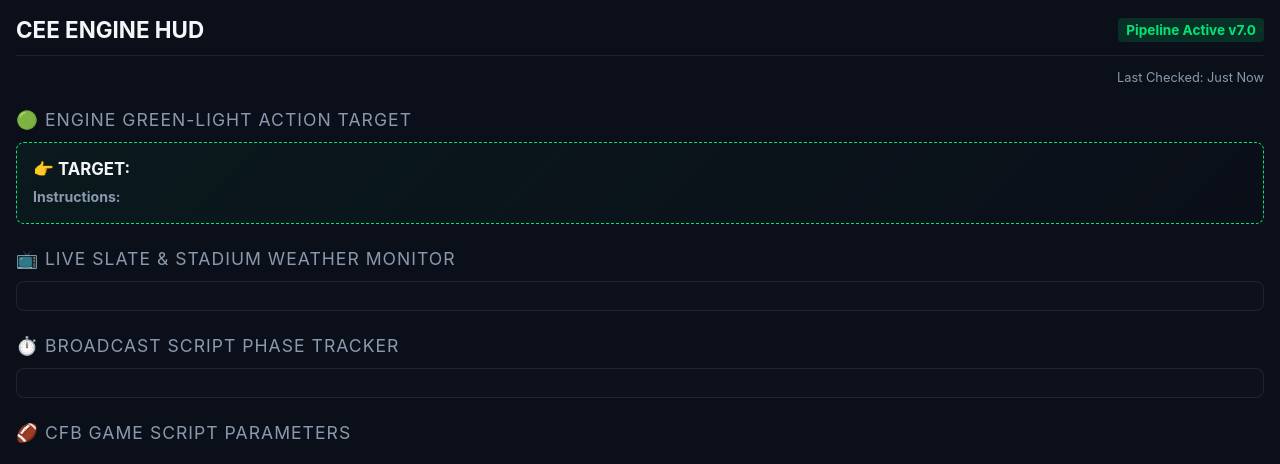
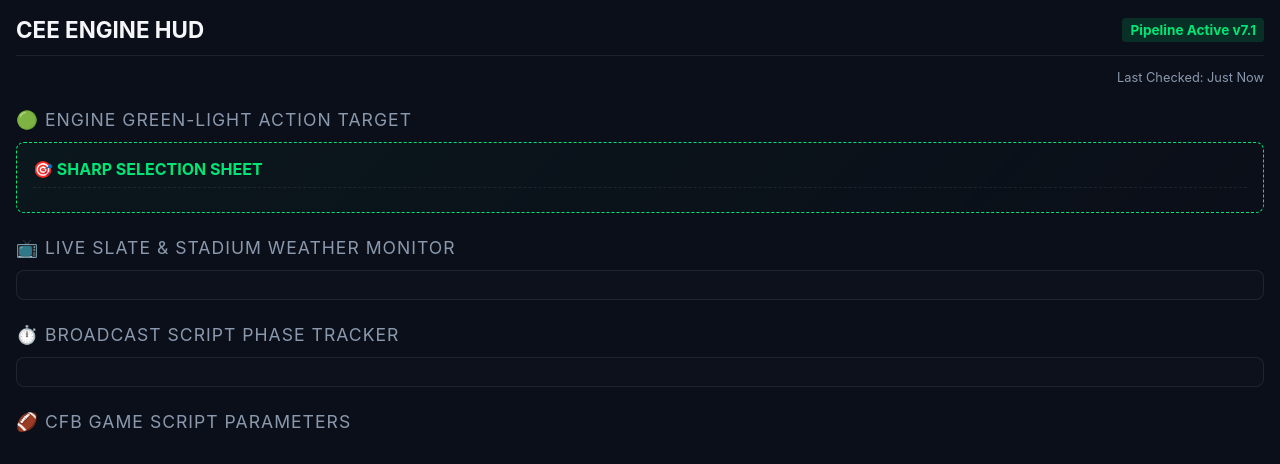
Before and after one commit to matty48653-design/Cee-app, a Flask app: template templates/dashboard.html in a window 1280 px wide. Shown: the top 464 px of the page. Run offline with Flask 3, Linux system fonts and the light colour scheme; the template is opened without the code that fills it, so the values that code supplies are empty.

Commit message:
Refactor dashboard HTML and CSS for updates
Updated dashboard styling and modified action card layout.

```diff
--- a/templates/dashboard.html
+++ b/templates/dashboard.html
@@ -85,37 +85,50 @@
         }
         .grid-row:last-child { border-bottom: none; }
 
-        /* 🚨 Dead-Simple Recommendation Box Styling */
         .action-card {
-            background: linear-gradient(135deg, rgba(0,230,118,0.05) 0%, rgba(11,15,25,0.5) 100%);
+            background: linear-gradient(135deg, rgba(0,230,118,0.04) 0%, rgba(11,15,25,0.6) 100%);
             border: 1px dashed var(--accent-green);
             border-radius: 8px;
             padding: 16px;
             margin-top: 10px;
         }
+        .line-item {
+            padding: 10px 0;
+            border-bottom: 1px solid rgba(255,255,255,0.03);
+        }
+        .line-item:last-child { border-bottom: none; }
     </style>
 </head>
 <body>
 
     <div class="header">
         <h1 style="font-size: 1.4rem; margin: 0;">CEE ENGINE HUD</h1>
-        <div class="badge" id="pipeline-badge">Pipeline Active v7.0</div>
+        <div class="badge" id="pipeline-badge">Pipeline Active v7.1</div>
     </div>
 
     <div class="status-container">
         Last Checked: <span id="sync-time">Just Now</span>
     </div>
 
-    <!-- 🚨 THE DEAD-SIMPLE GREEN LIGHT TARGET BLOCK -->
+    <!-- 🚨 MASTER ACTION SHEET: MULTI-LINE SELECTIONS -->
     <div class="section-title">🟢 Engine Green-Light Action Target</div>
     <div class="action-card">
-        <div style="display: flex; justify-content: space-between; font-weight: bold; margin-bottom: 8px;">
-            <span style="color: var(--text-main); font-size: 1.05rem;">👉 TARGET: {{ alert.best_play }}</span>
+        <div style="display: flex; justify-content: space-between; font-weight: bold; border-bottom: 1px dashed var(--border-color); padding-bottom: 8px; margin-bottom: 8px;">
+            <span style="color: var(--accent-green); font-size: 1rem;">🎯 SHARP SELECTION SHEET</span>
             <span style="color: {{ alert.action_color }}; text-transform: uppercase; font-size: 0.9rem;">{{ alert.status }}</span>
         </div>
-        <div style="font-size: 0.88rem; color: var(--text-muted); line-height: 1.4;">
-            <strong>Instructions:</strong> {{ alert.instruction }}
+
+        {% for line in alert.lines %}
+        <div class="line-item">
+            <div style="display: flex; justify-content: space-between; font-weight: bold; font-size: 0.92rem;">
+                <span style="color: var(--text-muted);">{{ line.label }}</span>
+                <span style="color: var(--text-main);">👉 {{ line.pick }}</span>
+            </div>
+            <div style="font-size: 0.82rem; color: var(--accent-orange); padding-top: 3px;">
+                {{ line.note }}
+            </div>
         </div>
+        {% endfor %}
     </div>
 
     <!-- Tonight's Live Scores & Weather Feed -->
@@ -209,12 +222,3 @@
                     if (data.status === "Pipeline Active") {
                         const now = new Date();
                         document.getElementById('sync-time').innerText = now.toLocaleTimeString();
-
-                        Object.keys(data.score_updates).forEach(id => {
-                            const scoreElem = document.getElementById(`score-${id}`);
-                            const statusElem = document.getElementById(`status-${id}`);
-                            if (scoreElem && data.score_updates[id]) scoreElem.innerText = data.score_updates[id].score;
-                            if (statusElem && data.score_updates[id]) statusElem.innerText = data.score_updates[id].quarter;
-                        });
-
-                        Object.keys(data.sentiment_updates).forEach(key => {
```
